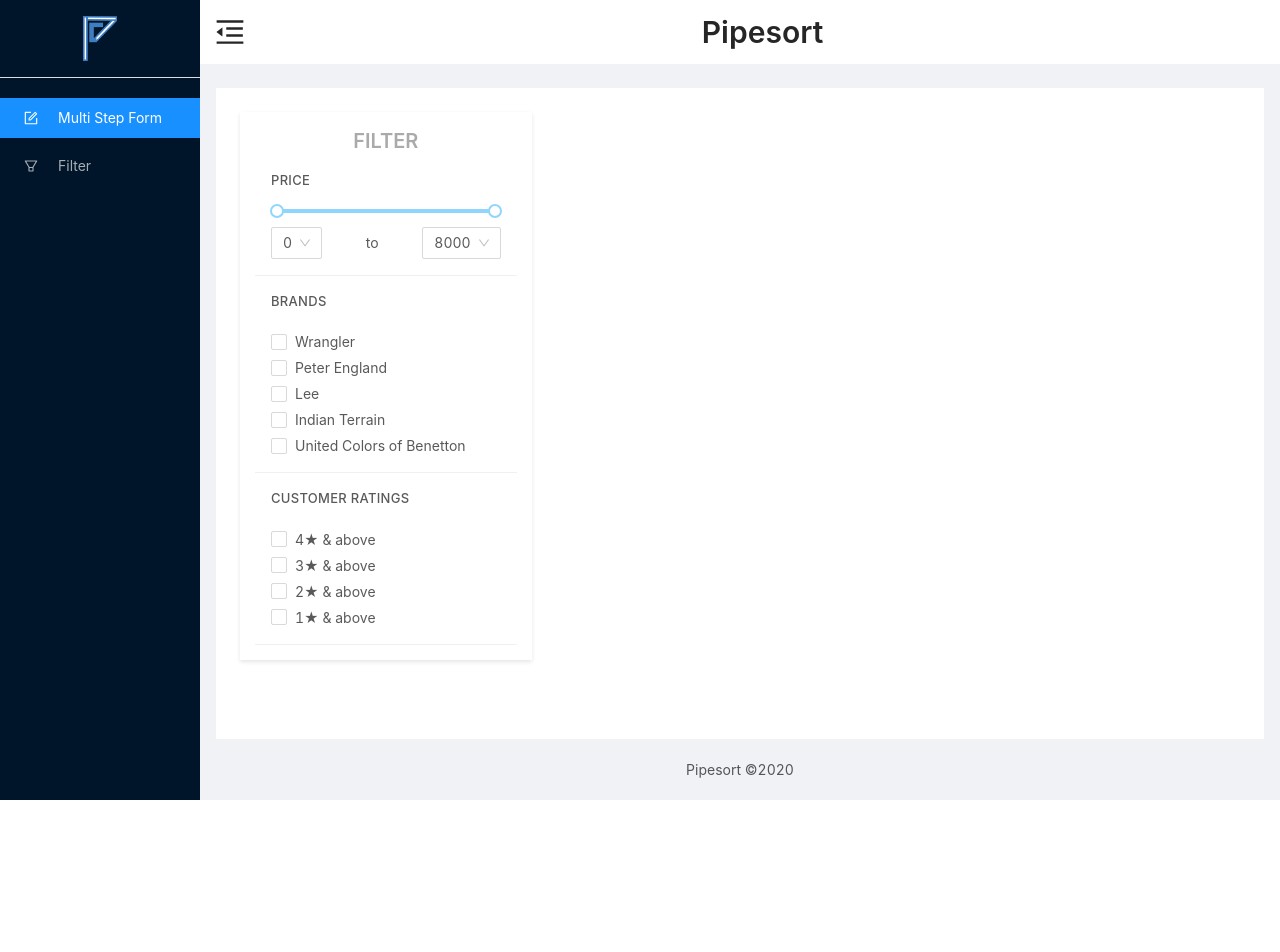
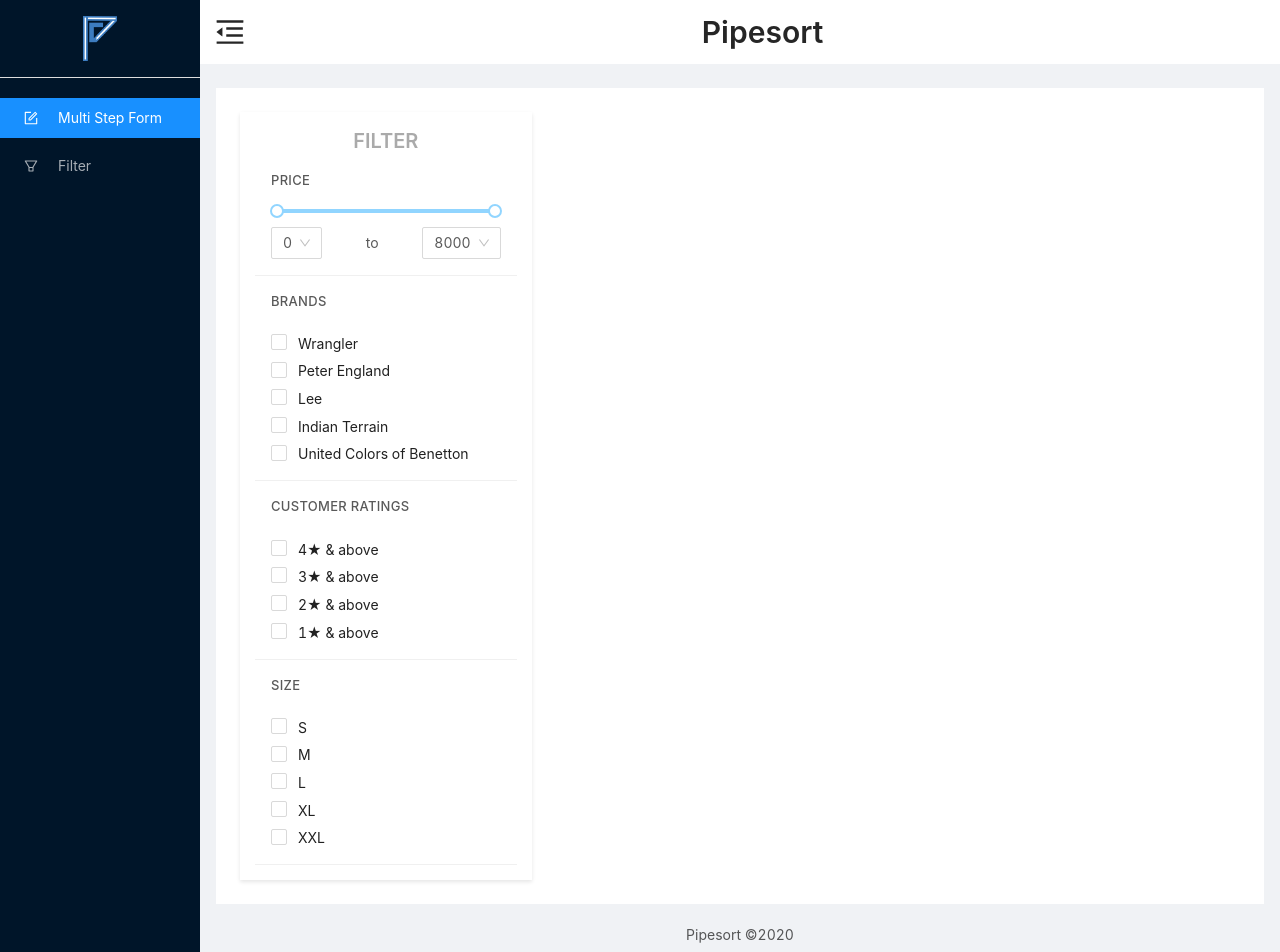
Before and after one commit to zeenat-abedin-au3/Multi-step-form-advanced-filter, a React (Create React App) app: page /filter in a window 1280 px wide. Shown: the top 952 px of the page. Before the commit the page ends 800 px from the top, so only its background shows below. Built offline with nearby package versions, Linux system fonts and the light colour scheme.

Commit message:
feat: size filter

```diff
--- a/src/components/Filter/CustomerRating.jsx
+++ b/src/components/Filter/CustomerRating.jsx
@@ -7,11 +7,13 @@
 
 const CustomerRating = () => {
   const [ratingsData, setRatingsData] = useState([]);
+
   useEffect(() => {
     // will be coming from api
     const { ratings } = data;
     setRatingsData(ratings);
   }, []);
+
   const onChange = (selectdValues) => {
     console.log(selectdValues);
   };
--- a/src/components/Filter/FilterBar.jsx
+++ b/src/components/Filter/FilterBar.jsx
@@ -6,6 +6,7 @@
 
 import { FilterDiv } from "./style";
 import CustomerRating from "./CustomerRating";
+import Sizes from "./Sizes";
 
 const FilterBar = () => {
   return (
@@ -23,6 +24,7 @@
       <Price />
       <Brand />
       <CustomerRating />
+      <Sizes />
     </FilterDiv>
   );
 };
--- /dev/null
+++ b/src/components/Filter/Sizes.jsx
@@ -0,0 +1,38 @@
+import React, { useState, useEffect } from "react";
+import { Checkbox } from "antd";
+
+import data from "../../data/data.json";
+
+import { SizesDiv, FilterSectionTitle, CheckboxDiv } from "./style";
+
+const Sizes = () => {
+  const [sizesData, setSizesData] = useState([]);
+
+  useEffect(() => {
+    // will be coming from api
+    const { sizes } = data;
+    setSizesData(sizes);
+  }, []);
+
+  const onChange = (selectedSizes) => {
+    console.log(selectedSizes);
+  };
+
+  return (
+    <SizesDiv>
+      <FilterSectionTitle>SIZE</FilterSectionTitle>
+      <CheckboxDiv>
+        {sizesData.length && (
+          <Checkbox.Group
+            options={sizesData.splice(0, 5)}
+            onChange={onChange}
+            style={{ display: "flex", flexDirection: "column" }}
+          />
+        )}
+      </CheckboxDiv>
+      {/* Todo: Load more data */}
+    </SizesDiv>
+  );
+};
+
+export default Sizes;
--- a/src/components/Filter/style.js
+++ b/src/components/Filter/style.js
@@ -40,3 +40,7 @@
   padding: 16px;
   border-bottom: 1px solid #f0f0f0;
 `;
+export const SizesDiv = styled.div`
+  padding: 16px;
+  border-bottom: 1px solid #f0f0f0;
+`;
--- a/src/components/Layout/Layout.jsx
+++ b/src/components/Layout/Layout.jsx
@@ -20,7 +20,7 @@
   };
 
   return (
-    <Layout style={{ height: "100vh" }}>
+    <Layout style={{ minHeight: "100vh" }}>
       <Sider trigger={null} collapsible collapsed={collapsed}>
         <div className="logo">
           <img src={cLogo} alt="pipesort" />
--- a/src/data/data.json
+++ b/src/data/data.json
@@ -18,5 +18,39 @@
     { "value": "3", "label": "3★ & above" },
     { "value": "2", "label": "2★ & above" },
     { "value": "1", "label": "1★ & above" }
+  ],
+  "sizes": [
+    "S",
+    "M",
+    "L",
+    "XL",
+    "XXL",
+    "30",
+    "32",
+    "34",
+    "36",
+    "38",
+    "40",
+    "2XL",
+    "28",
+    "XXL Regular",
+    "XL Regular",
+    "S Regular",
+    "M Regular",
+    "L Regular"
+  ],
+  "mens": [
+    "T-Shirts",
+    "Shirts",
+    "Jeans",
+    "Sports Wear",
+    "Trousers",
+    "Inner Wear & Sleep Wear",
+    "Suits & Blazers",
+    "Cargos, Shorts & 3/4ths",
+    "Accessories & Combo Sets",
+    "Ethnic Wear",
+    "Fabrics",
+    "Winter & Seasonal Wear"
   ]
 }
--- a/src/index.css
+++ b/src/index.css
@@ -6,3 +6,10 @@
   -webkit-font-smoothing: antialiased;
   -moz-osx-font-smoothing: grayscale;
 }
+
+.ant-checkbox-group-item span:nth-child(2) {
+  vertical-align: middle;
+  font-size: 14px;
+  padding-left: 11px;
+  color: #212121;
+}
```
